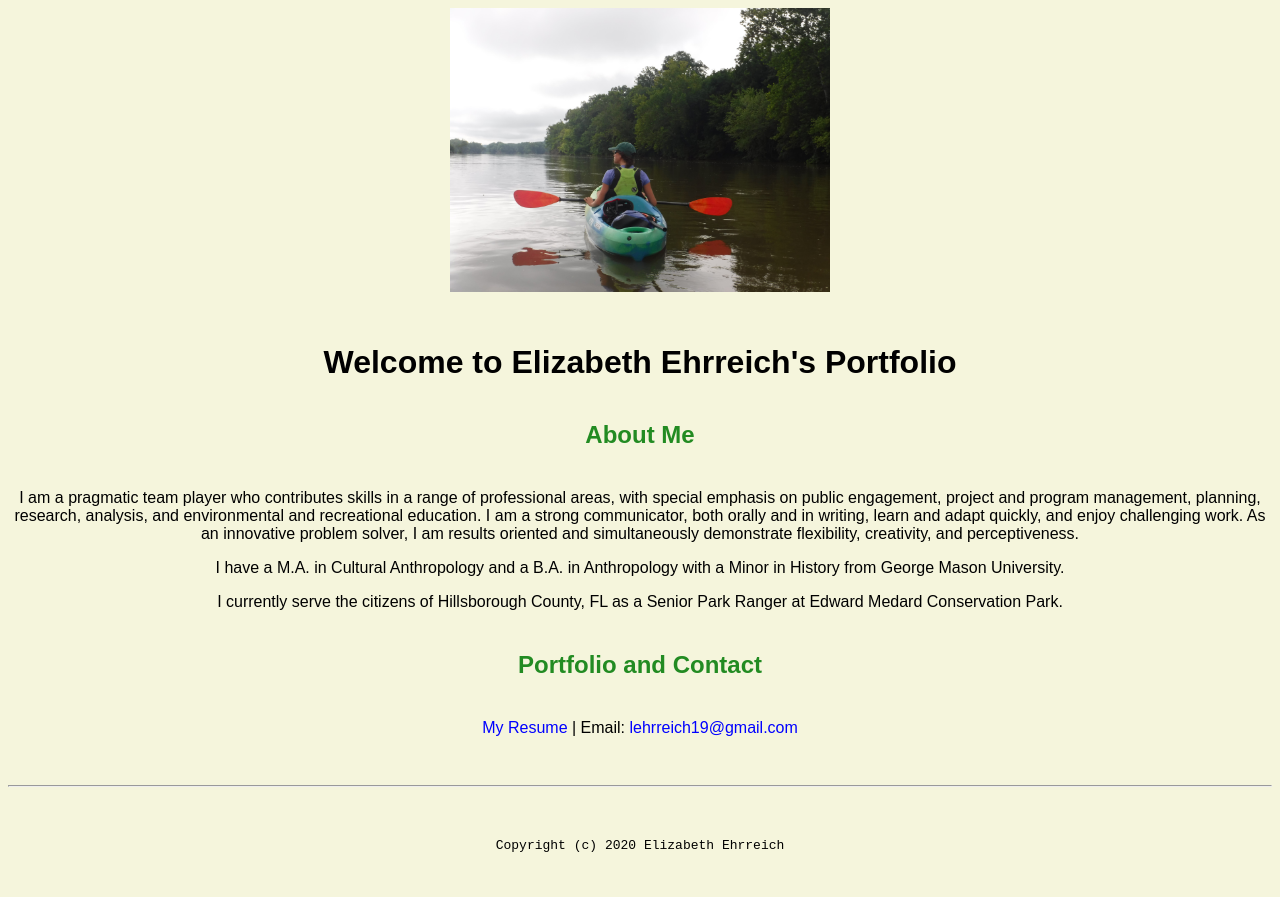
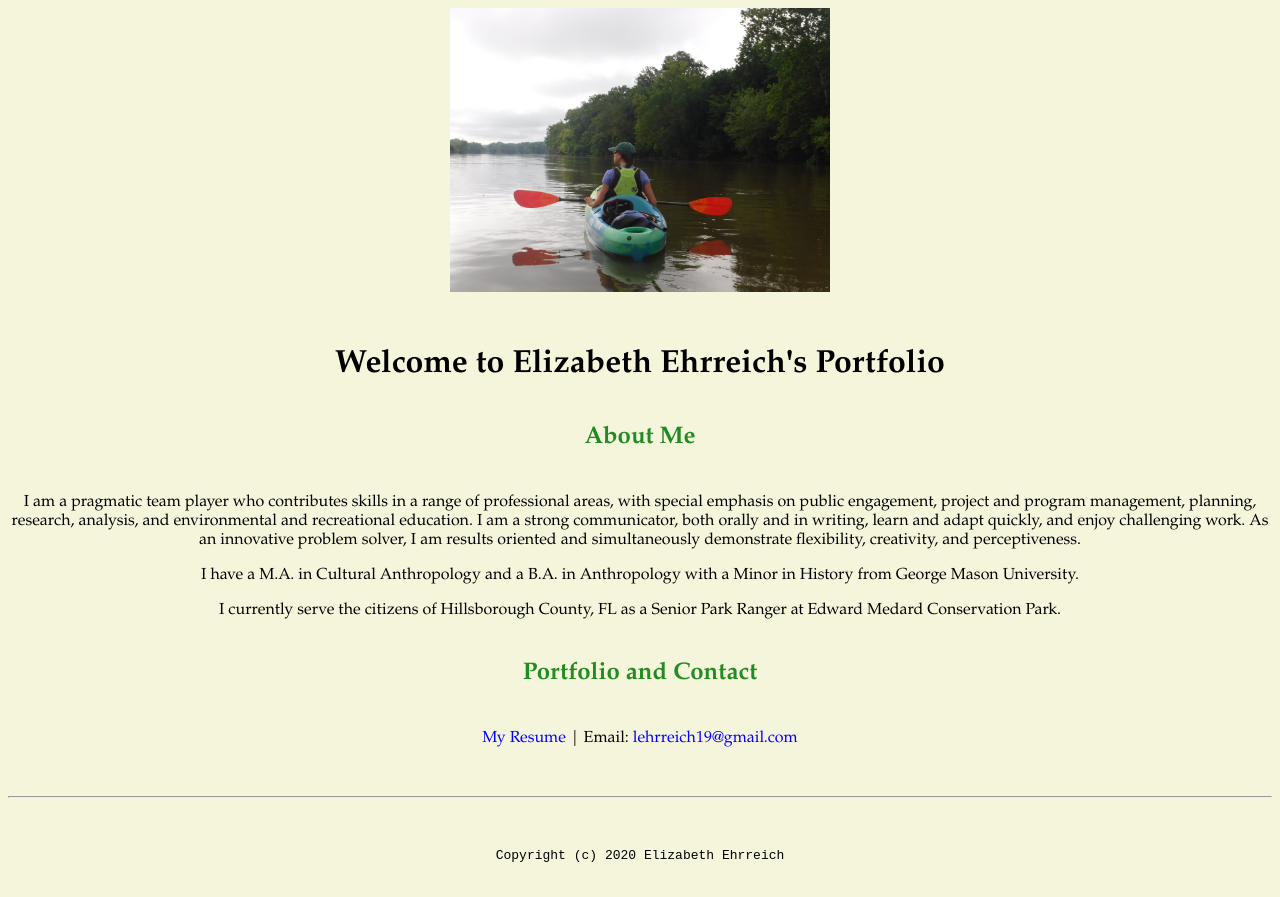
Before and after one commit to lehrreich/lehrreich.github.io, a plain HTML site: page index.html in a window 1280 px wide. Drawn offline with Linux system fonts and the light colour scheme.

Commit message:
Update master.css

```diff
--- a/css/master.css
+++ b/css/master.css
@@ -13,7 +13,7 @@
   body {
     background-color: beige;
     color: black;
-    font-family: Arial, Helvetica, sans-serif;
+    font-family: Garamond; Arial, Helvetica, sans-serif;
     text-align: center;
    }
 
```
